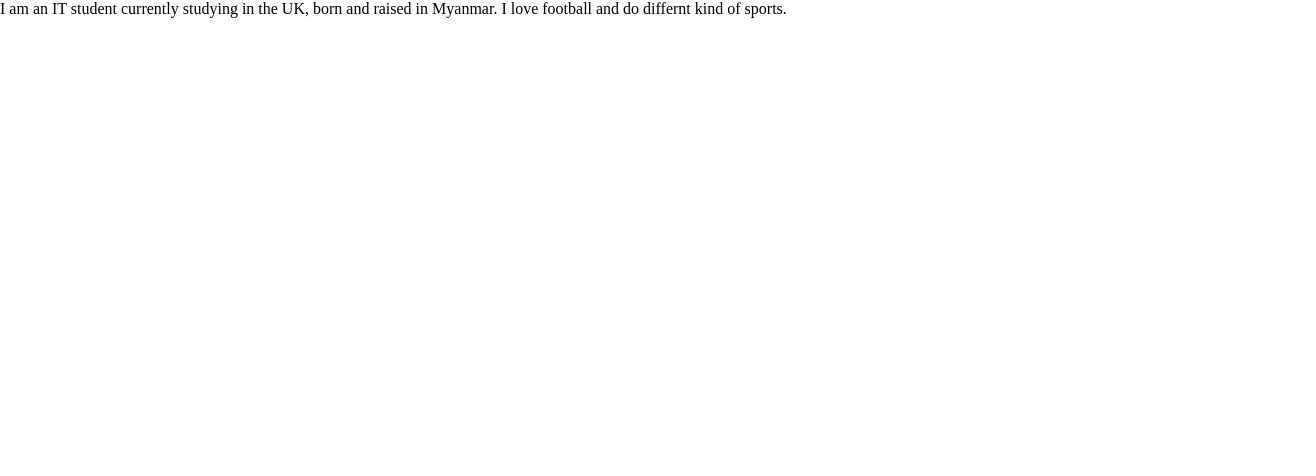
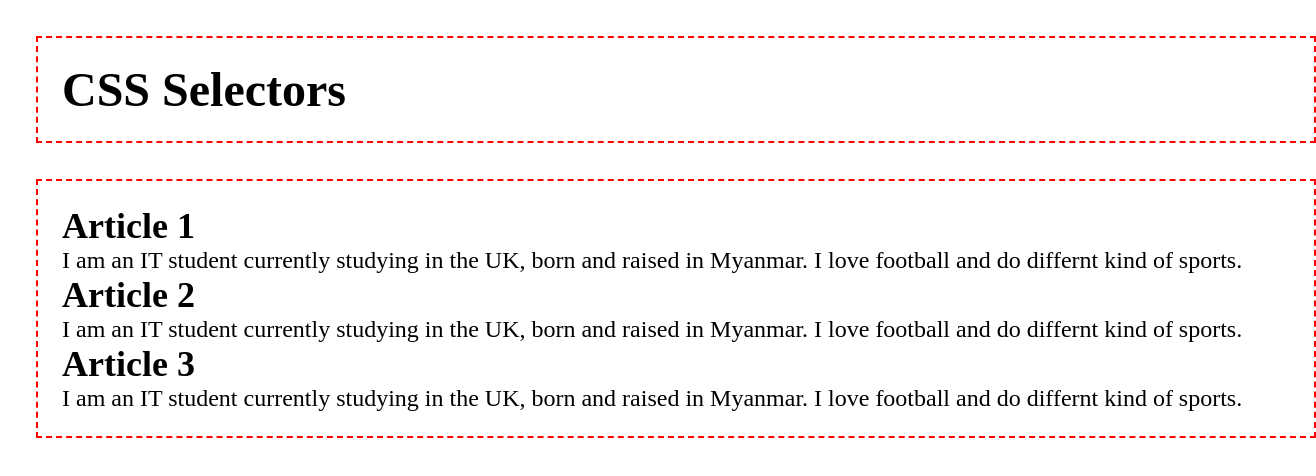
Before and after one commit to Hpone-Myat-Min/personal-projects, a plain HTML site: page lesson_2/index.html in a window 1280 px wide. Shown: the whole page, 1316 px wide, since content can reach past the window. Drawn offline with Linux system fonts and the light colour scheme.

Commit message:
added content

```diff
--- a/lesson_2/index.html
+++ b/lesson_2/index.html
@@ -7,9 +7,29 @@
     <link rel="stylesheet" href="css/style.css" />
   </head>
   <body>
-    <p>
-      I am an IT student currently studying in the UK, born and raised in
-      Myanmar. I love football and do differnt kind of sports.
-    </p>
+    <header class="container"><h1>CSS Selectors</h1></header>
+    <main class="container">
+      <article>
+        <h2>Article 1</h2>
+        <p class="first-para">
+          I am an IT student currently studying in the UK, born and raised in
+          Myanmar. I love football and do differnt kind of sports.
+        </p>
+      </article>
+      <article>
+        <h2>Article 2</h2>
+        <p>
+          I am an IT student currently studying in the UK, born and raised in
+          Myanmar. I love football and do differnt kind of sports.
+        </p>
+      </article>
+      <article>
+        <h2>Article 3</h2>
+        <p>
+          I am an IT student currently studying in the UK, born and raised in
+          Myanmar. I love football and do differnt kind of sports.
+        </p>
+      </article>
+    </main>
   </body>
 </html>
```
